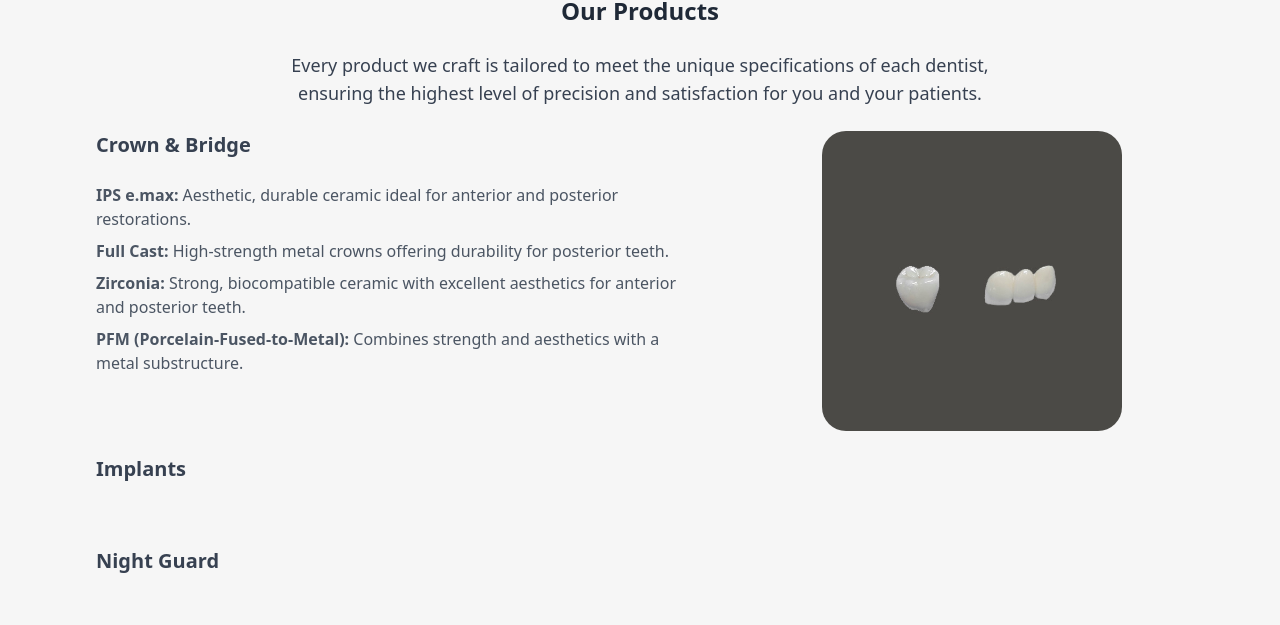
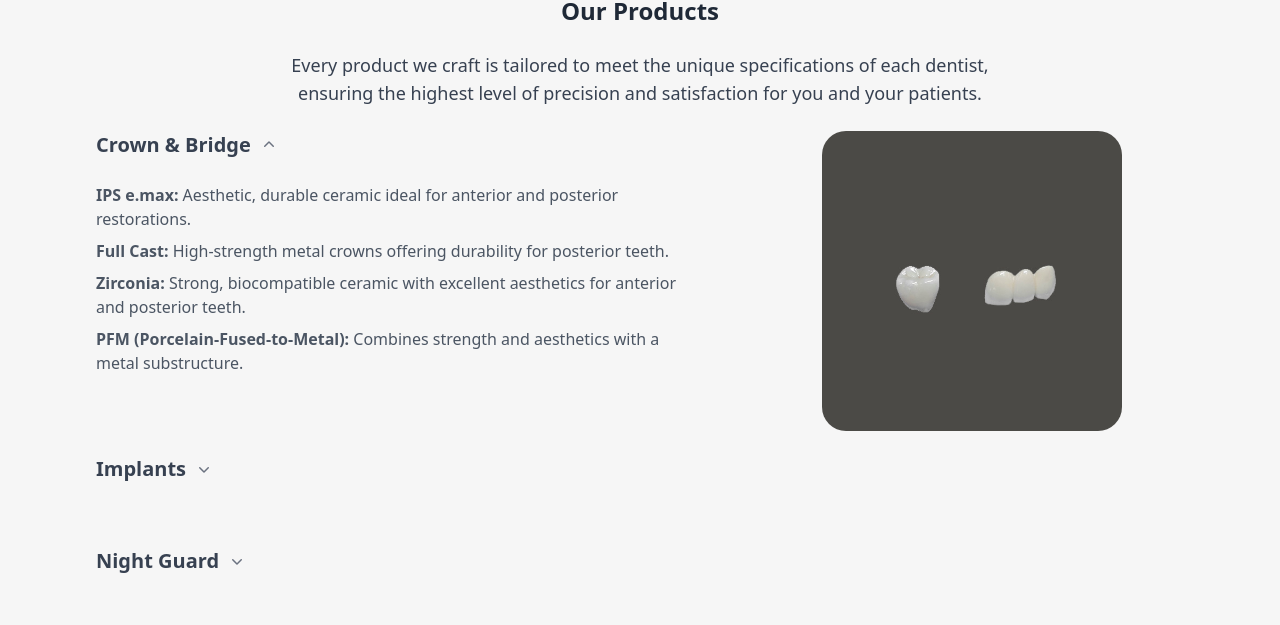
Before and after one commit to joshkwka/skdental, a Next.js app in the folder skdental/: page / in a window 1280 px wide. Shown: the part 917-1542 px from the top of the page. Built offline with nearby package versions, Linux system fonts and the light colour scheme.

Commit message:
added chevron to product dropdowns

```diff
--- a/skdental/components/ProductsList.tsx
+++ b/skdental/components/ProductsList.tsx
@@ -1,5 +1,6 @@
 import React, { useState } from "react";
 import Image from "next/image";
+import { ChevronDownIcon } from '@heroicons/react/20/solid';
 
 const ProductsList = () => {
   const [expandedSection, setExpandedSection] = useState<string | null>("Crown & Bridge");
@@ -16,51 +17,65 @@ const ProductsList = () => {
   };
 
   return (
-    <section id="products" className="mt-24 my-8 py-4 px-4 bg-[var(--product-background)] rounded-lg shadow-md">
+    <section
+      id="products"
+      className="mt-24 my-8 py-4 px-4 bg-[var(--product-background)] rounded-lg shadow-md"
+    >
       <div className="space-y-4">
         <h2 className="text-2xl xs:text-3xl font-bold mb-6 text-center text-gray-800">
           Our Products
         </h2>
       </div>
       <p className="mb-6 text-gray-700 text-center max-w-3xl mx-auto text-lg">
-      Every product we craft is tailored to meet the unique specifications of each dentist, ensuring the highest level of precision and satisfaction for you and your patients.
+        Every product we craft is tailored to meet the unique specifications of
+        each dentist, ensuring the highest level of precision and satisfaction
+        for you and your patients.
       </p>
 
       {/* Crown & Bridge */}
       <div className="ml-0 lg:ml-20 mb-6 flex flex-wrap">
-      {/* Left Container */}
         <div className="w-full md:w-1/2 flex flex-col items-start mb-6">
           <h3
-          className="text-xl font-semibold cursor-pointer text-gray-700 hover:text-blue-500 transition-colors mb-4"
+            className="text-xl font-semibold cursor-pointer text-gray-700 hover:text-blue-500 transition-colors mb-4 flex items-center justify-between"
             onClick={() => toggleSection("Crown & Bridge")}
           >
             Crown & Bridge
+            <ChevronDownIcon
+              className={`ml-2 h-5 w-5 text-gray-500 transform transition-transform ${
+                expandedSection === "Crown & Bridge" ? "rotate-180" : ""
+              }`}
+            />
           </h3>
           <div className="flex flex-col">
             <div
               className={`transition-all duration-300 ease-in-out overflow-hidden ${
-              expandedSection === "Crown & Bridge" ? "max-h-screen opacity-100" : "max-h-0 opacity-0"
+                expandedSection === "Crown & Bridge"
+                  ? "max-h-screen opacity-100"
+                  : "max-h-0 opacity-0"
               }`}
             >
               <ul className="mt-2 space-y-2 text-gray-600">
                 <li>
-                <strong>IPS e.max:</strong> Aesthetic, durable ceramic ideal for anterior and posterior restorations.
+                  <strong>IPS e.max:</strong> Aesthetic, durable ceramic ideal
+                  for anterior and posterior restorations.
                 </li>
                 <li>
-                <strong>Full Cast:</strong> High-strength metal crowns offering durability for posterior teeth.
+                  <strong>Full Cast:</strong> High-strength metal crowns
+                  offering durability for posterior teeth.
                 </li>
                 <li>
-                <strong>Zirconia:</strong> Strong, biocompatible ceramic with excellent aesthetics for anterior and posterior teeth.
+                  <strong>Zirconia:</strong> Strong, biocompatible ceramic with
+                  excellent aesthetics for anterior and posterior teeth.
                 </li>
                 <li>
-                <strong>PFM (Porcelain-Fused-to-Metal):</strong> Combines strength and aesthetics with a metal substructure.
+                  <strong>PFM (Porcelain-Fused-to-Metal):</strong> Combines
+                  strength and aesthetics with a metal substructure.
                 </li>
               </ul>
             </div>
           </div>
         </div>
 
-        {/* Right Container */}
         <div
           className={`w-full md:w-1/2 flex justify-center items-center transition-all duration-300 ease-in-out transform ${
             expandedSection === "Crown & Bridge"
@@ -81,29 +96,36 @@ const ProductsList = () => {
 
       {/* Implants */}
       <div className="ml-0 lg:ml-20 mb-6 flex flex-wrap">
-        {/* Left Container */}
         <div className="w-full md:w-1/2 flex flex-col items-start mb-6">
           <h3
-            className="text-xl font-semibold cursor-pointer text-gray-700 hover:text-blue-500 transition-colors mb-4"
+            className="text-xl font-semibold cursor-pointer text-gray-700 hover:text-blue-500 transition-colors mb-4 flex items-center justify-between"
             onClick={() => toggleSection("Implants")}
           >
             Implants
+            <ChevronDownIcon
+              className={`ml-2 h-5 w-5 text-gray-500 transform transition-transform ${
+                expandedSection === "Implants" ? "rotate-180" : ""
+              }`}
+            />
           </h3>
           <div className="flex flex-col">
             <div
               className={`transition-all duration-300 ease-in-out overflow-hidden ${
-                expandedSection === "Implants" ? "max-h-screen opacity-100" : "max-h-0 opacity-0"
+                expandedSection === "Implants"
+                  ? "max-h-screen opacity-100"
+                  : "max-h-0 opacity-0"
               }`}
             >
               <p className="mt-2 text-gray-600">
-                SK Dental offers precision-crafted implants compatible with a wide range of systems. These implants are
-                designed for optimal osseointegration and durability, ensuring long-lasting performance.
+                SK Dental offers precision-crafted implants compatible with a
+                wide range of systems. These implants are designed for optimal
+                osseointegration and durability, ensuring long-lasting
+                performance.
               </p>
             </div>
           </div>
         </div>
 
-        {/* Right Container */}
         <div
           className={`w-full md:w-1/2 flex justify-center items-center transition-all duration-300 ease-in-out transform ${
             expandedSection === "Implants"
@@ -124,29 +146,36 @@ const ProductsList = () => {
 
       {/* Night Guard */}
       <div className="ml-0 lg:ml-20 mb-6 flex flex-wrap">
-        {/* Left Container */}
         <div className="w-full md:w-1/2 flex flex-col items-start mb-6">
           <h3
-            className="text-xl font-semibold cursor-pointer text-gray-700 hover:text-blue-500 transition-colors mb-4"
+            className="text-xl font-semibold cursor-pointer text-gray-700 hover:text-blue-500 transition-colors mb-4 flex items-center justify-between"
             onClick={() => toggleSection("Night Guard")}
           >
             Night Guard
+            <ChevronDownIcon
+              className={`ml-2 h-5 w-5 text-gray-500 transform transition-transform ${
+                expandedSection === "Night Guard" ? "rotate-180" : ""
+              }`}
+            />
           </h3>
           <div className="flex flex-col">
             <div
               className={`transition-all duration-300 ease-in-out overflow-hidden ${
-                expandedSection === "Night Guard" ? "max-h-screen opacity-100" : "max-h-0 opacity-0"
+                expandedSection === "Night Guard"
+                  ? "max-h-screen opacity-100"
+                  : "max-h-0 opacity-0"
               }`}
             >
               <p className="mt-2 text-gray-600">
-                Our custom-fitted night guards provide effective protection against bruxism (teeth grinding) and ensure
-                comfort during use. Available in soft, hard, and hybrid materials to suit individual needs.
+                Our custom-fitted night guards provide effective protection
+                against bruxism (teeth grinding) and ensure comfort during use.
+                Available in soft, hard, and hybrid materials to suit individual
+                needs.
               </p>
             </div>
           </div>
         </div>
 
-        {/* Right Container */}
         <div
           className={`w-full md:w-1/2 flex justify-center items-center transition-all duration-300 ease-in-out transform ${
             expandedSection === "Night Guard"
@@ -165,7 +194,6 @@ const ProductsList = () => {
         </div>
       </div>
     </section>
-
   );
 };
 
--- /dev/null
+++ b/skdental/heroicons.d.ts
@@ -0,0 +1,2 @@
+declare module '@heroicons/react/solid';
+declare module '@heroicons/react/outline';
--- a/skdental/package.json
+++ b/skdental/package.json
@@ -9,6 +9,7 @@
     "lint": "next lint"
   },
   "dependencies": {
+    "@heroicons/react": "^2.2.0",
     "next": "^15.1.2",
     "react": "^19.0.0",
     "react-dom": "^19.0.0",
--- a/skdental/tsconfig.json
+++ b/skdental/tsconfig.json
@@ -22,6 +22,6 @@
       "@/*": ["./*"]
     }
   },
-  "include": ["next-env.d.ts", "**/*.ts", "**/*.tsx", ".next/types/**/*.ts"],
+  "include": ["next-env.d.ts", "heroicons.d.ts", "**/*.ts", "**/*.tsx", ".next/types/**/*.ts"],
   "exclude": ["node_modules"]
 }
```
Also changed, not shown: 1 other file (tests, documents, lock files or other folders). Lines whose indentation alone changed are shown as unchanged.
